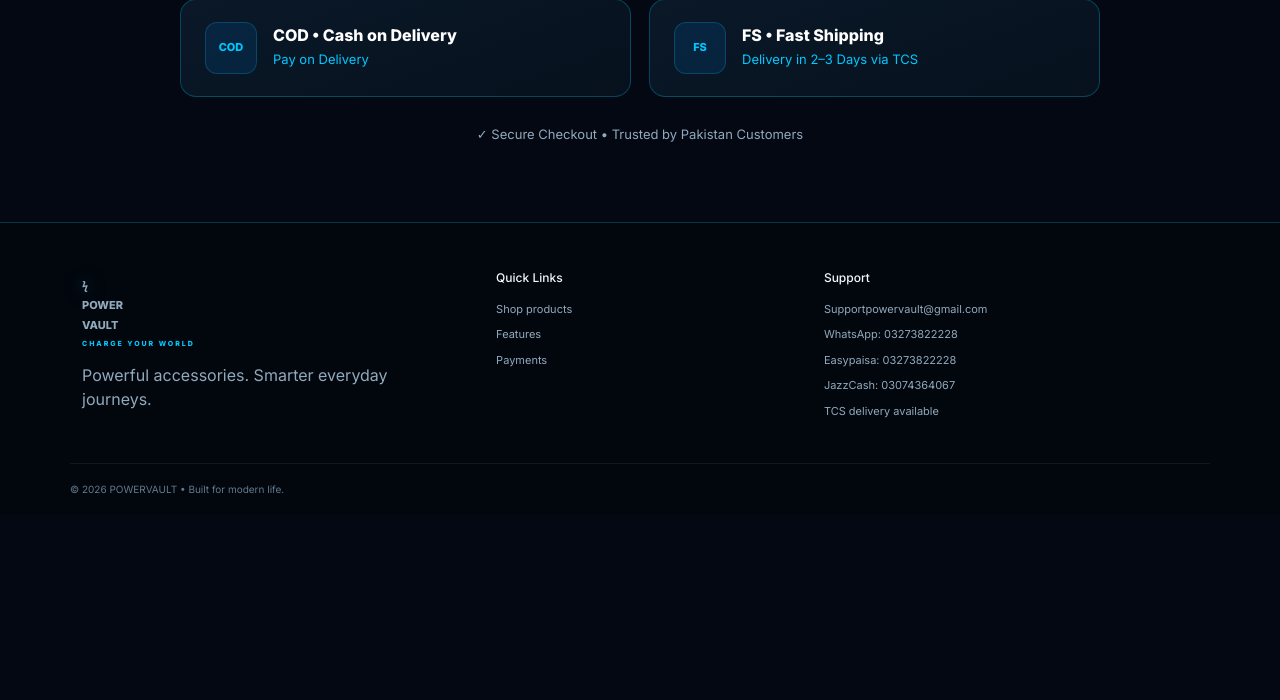
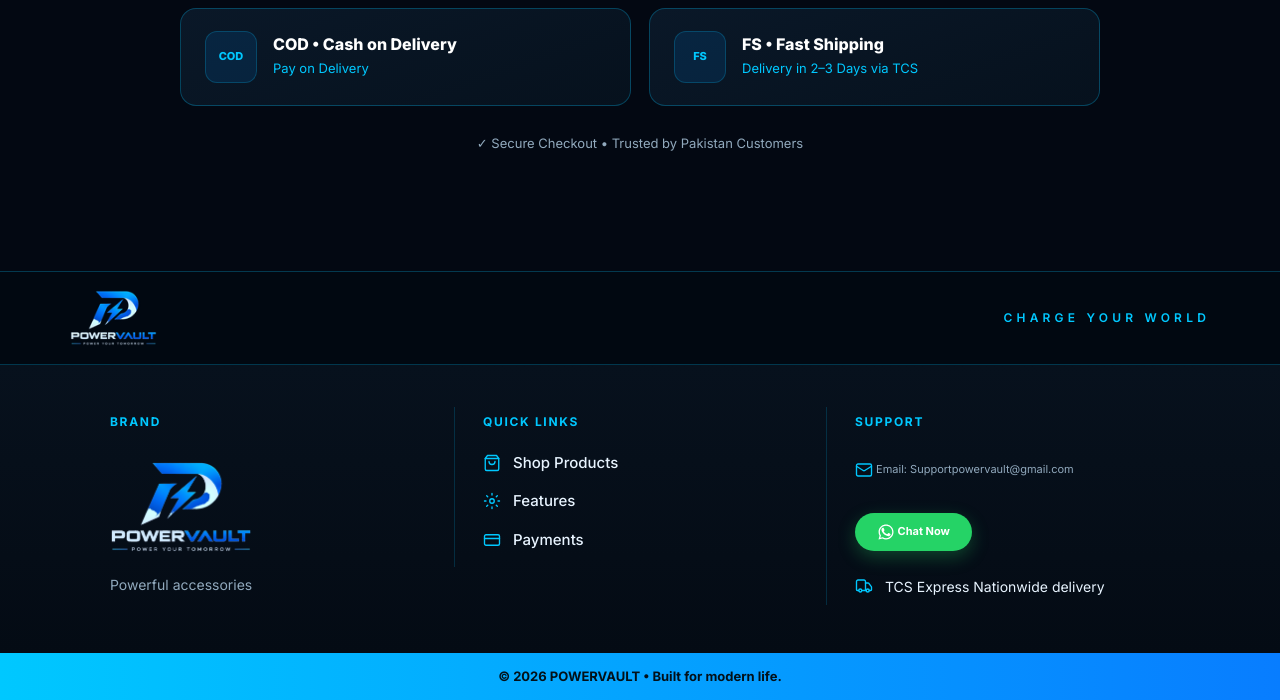
Before and after one commit to esmaimtiaz24-dot/powervault23, a PHP site: page /index.html in a window 1280 px wide. Shown: the part 2270-2970 px from the top of the page. Before the commit the page ends 2763 px from the top, so only its background shows below. Run offline with PHP 8.4, Linux system fonts and the light colour scheme.

Commit message:
Update Pages demo with brand logo and professional footer
Co-authored-by: Cursor <cursoragent@cursor.com>

```diff
--- a/index.html
+++ b/index.html
@@ -15,8 +15,7 @@
   <nav class="navbar navbar-expand-lg navbar-dark pv-nav sticky-top">
     <div class="container">
       <a class="navbar-brand brand" href="index.html">
-        <span class="brand-mark">ϟ</span>
-        <span>POWER<span class="cyan">VAULT</span><small>CHARGE YOUR WORLD</small></span>
+        <img class="brand-logo" src="logo-nav.png" alt="POWERVAULT" width="99" height="64">
       </a>
       <button class="navbar-toggler" type="button" data-bs-toggle="collapse" data-bs-target="#pvNav" aria-label="Toggle navigation">
         <span class="navbar-toggler-icon"></span>
@@ -185,30 +184,68 @@
   </main>
 
   <footer class="pv-footer" id="contact">
-    <div class="container footer-grid">
-      <div>
-        <a class="navbar-brand brand" href="index.html">
-          <span class="brand-mark">ϟ</span>
-          <span>POWER<span class="cyan">VAULT</span><small>CHARGE YOUR WORLD</small></span>
+    <div class="footer-brand-bar">
+      <div class="container footer-brand-inner">
+        <a class="footer-logo" href="index.html">
+          <img src="logo-nav.png" alt="POWERVAULT" width="99" height="64">
         </a>
-        <p class="muted mt-3">Powerful accessories. Smarter everyday journeys.</p>
-      </div>
-      <div>
-        <h6>Quick Links</h6>
-        <a href="#products">Shop products</a>
-        <a href="#features">Features</a>
-        <a href="#payments">Payments</a>
-      </div>
-      <div>
-        <h6>Support</h6>
-        <a href="mailto:Supportpowervault@gmail.com">Supportpowervault@gmail.com</a>
-        <a href="https://wa.me/923273822228" target="_blank" rel="noopener">WhatsApp: 03273822228</a>
-        <span>Easypaisa: 03273822228</span>
-        <span>JazzCash: 03074364067</span>
-        <span>TCS delivery available</span>
+        <span class="footer-tagline">CHARGE YOUR WORLD</span>
       </div>
     </div>
-    <div class="container copyright">© 2026 POWERVAULT • Built for modern life.</div>
+
+    <div class="footer-main">
+      <div class="container footer-grid">
+        <div class="footer-col">
+          <h6>Brand</h6>
+          <div class="footer-brand-block">
+            <a class="footer-logo-lg" href="index.html">
+              <img src="logo.png" alt="POWERVAULT" width="160" height="103">
+            </a>
+            <p>Powerful accessories</p>
+          </div>
+        </div>
+
+        <div class="footer-col">
+          <h6>Quick Links</h6>
+          <nav class="footer-links">
+            <a href="#products">
+              <svg viewBox="0 0 24 24" width="18" height="18" fill="none" stroke="currentColor" stroke-width="1.8" stroke-linecap="round" stroke-linejoin="round" aria-hidden="true"><path d="M6 2 3 6v14a2 2 0 0 0 2 2h14a2 2 0 0 0 2-2V6l-3-4Z"/><path d="M3 6h18"/><path d="M16 10a4 4 0 0 1-8 0"/></svg>
+              Shop Products
+            </a>
+            <a href="#features">
+              <svg viewBox="0 0 24 24" width="18" height="18" fill="none" stroke="currentColor" stroke-width="1.8" stroke-linecap="round" stroke-linejoin="round" aria-hidden="true"><circle cx="12" cy="12" r="3"/><path d="M12 2v2M12 20v2M4.9 4.9l1.4 1.4M17.7 17.7l1.4 1.4M2 12h2M20 12h2M4.9 19.1l1.4-1.4M17.7 6.3l1.4-1.4"/></svg>
+              Features
+            </a>
+            <a href="#payments">
+              <svg viewBox="0 0 24 24" width="18" height="18" fill="none" stroke="currentColor" stroke-width="1.8" stroke-linecap="round" stroke-linejoin="round" aria-hidden="true"><rect width="20" height="14" x="2" y="5" rx="2"/><path d="M2 10h20"/></svg>
+              Payments
+            </a>
+          </nav>
+        </div>
+
+        <div class="footer-col">
+          <h6>Support</h6>
+          <div class="footer-support">
+            <a class="footer-support-item" href="mailto:Supportpowervault@gmail.com">
+              <svg viewBox="0 0 24 24" width="18" height="18" fill="none" stroke="currentColor" stroke-width="1.8" stroke-linecap="round" stroke-linejoin="round" aria-hidden="true"><rect width="20" height="16" x="2" y="4" rx="2"/><path d="m22 7-8.97 5.7a1.94 1.94 0 0 1-2.06 0L2 7"/></svg>
+              Email: Supportpowervault@gmail.com
+            </a>
+            <a class="footer-wa-btn" href="https://wa.me/923273822228" target="_blank" rel="noopener">
+              <svg viewBox="0 0 24 24" width="18" height="18" fill="currentColor" aria-hidden="true"><path d="M17.47 14.38c-.3-.15-1.77-.87-2.04-.97-.27-.1-.47-.15-.67.15-.2.3-.77.97-.95 1.17-.17.2-.35.22-.65.07-.3-.15-1.26-.46-2.4-1.48-.89-.79-1.49-1.77-1.66-2.07-.17-.3-.02-.46.13-.61.13-.13.3-.35.45-.52.15-.17.2-.3.3-.5.1-.2.05-.37-.02-.52-.08-.15-.67-1.62-.92-2.22-.24-.58-.49-.5-.67-.51h-.57c-.2 0-.52.07-.79.37-.27.3-1.04 1.02-1.04 2.48s1.07 2.88 1.22 3.08c.15.2 2.1 3.2 5.08 4.49.71.31 1.26.49 1.69.63.71.23 1.36.2 1.87.12.57-.09 1.77-.72 2.02-1.42.25-.7.25-1.3.17-1.42-.07-.12-.27-.2-.57-.35z"/><path d="M12.04 2C6.54 2 2.07 6.46 2.07 11.96c0 1.76.46 3.48 1.34 5L2 22l5.2-1.36a9.9 9.9 0 0 0 4.84 1.23h.01c5.5 0 9.96-4.46 9.96-9.96C22.01 6.46 17.54 2 12.04 2zm0 18.18h-.01a8.22 8.22 0 0 1-4.19-1.15l-.3-.18-3.09.81.83-3.01-.2-.31a8.2 8.2 0 0 1-1.26-4.38c0-4.54 3.7-8.23 8.24-8.23 4.54 0 8.23 3.7 8.23 8.23 0 4.54-3.7 8.22-8.24 8.22z"/></svg>
+              Chat Now
+            </a>
+            <div class="footer-support-item">
+              <svg viewBox="0 0 24 24" width="18" height="18" fill="none" stroke="currentColor" stroke-width="1.8" stroke-linecap="round" stroke-linejoin="round" aria-hidden="true"><path d="M14 18V6a2 2 0 0 0-2-2H4a2 2 0 0 0-2 2v11a1 1 0 0 0 1 1h2"/><path d="M15 18H9"/><path d="M19 18h2a1 1 0 0 0 1-1v-3.65a1 1 0 0 0-.22-.62l-3.48-4.35A1 1 0 0 0 17.52 8H14"/><circle cx="17" cy="18" r="2"/><circle cx="7" cy="18" r="2"/></svg>
+              TCS Express Nationwide delivery
+            </div>
+          </div>
+        </div>
+      </div>
+    </div>
+
+    <div class="footer-copyright">
+      <div class="container">© 2026 POWERVAULT • Built for modern life.</div>
+    </div>
   </footer>
 
   <script src="https://cdn.jsdelivr.net/npm/bootstrap@5.3.3/dist/js/bootstrap.bundle.min.js"></script>
--- a/pages.css
+++ b/pages.css
@@ -1,6 +1,136 @@
 /* GitHub Pages static demo overrides */
 
 .cyan{color:var(--cyan)}
+
+.brand-logo{
+  display:block;
+  height:56px;
+  width:auto;
+  object-fit:contain;
+}
+.pv-nav .navbar-brand{padding-top:6px;padding-bottom:6px}
+
+/* Updated professional footer */
+.pv-footer{
+  background:#040b14;
+  border-top:1px solid var(--line);
+  padding:0;
+  margin-top:40px;
+  color:#fff;
+}
+.footer-brand-bar{
+  background:rgba(2,8,17,.95);
+  border-bottom:1px solid var(--line);
+}
+.footer-brand-inner{
+  display:flex;
+  align-items:center;
+  justify-content:space-between;
+  gap:20px;
+  padding:18px 0;
+  min-height:72px;
+}
+.footer-logo,.footer-logo-lg{
+  display:inline-flex;
+  align-items:center;
+  text-decoration:none;
+  line-height:0;
+}
+.footer-logo img{display:block;height:56px;width:auto;object-fit:contain}
+.footer-logo-lg img{display:block;height:92px;width:auto;object-fit:contain}
+.footer-tagline{
+  color:var(--cyan);
+  font-size:12px;
+  font-weight:600;
+  letter-spacing:.35em;
+  text-transform:uppercase;
+  white-space:nowrap;
+}
+.footer-main{
+  background:linear-gradient(180deg,#07111d,#040b14);
+  padding:42px 0 48px;
+}
+.footer-grid{
+  display:grid;
+  grid-template-columns:1fr 1fr 1fr;
+  gap:0;
+  padding-bottom:0;
+  align-items:start;
+}
+.footer-col{padding:8px 28px;min-height:160px}
+.footer-col + .footer-col{border-left:1px solid rgba(0,194,255,.18)}
+.footer-col h6{
+  font-size:12px;
+  font-weight:700;
+  color:var(--cyan);
+  margin:0 0 22px;
+  letter-spacing:.14em;
+  text-transform:uppercase;
+}
+.footer-brand-block{
+  display:flex;
+  flex-direction:column;
+  align-items:flex-start;
+  gap:12px;
+}
+.footer-brand-block p{margin:0;color:var(--muted);font-size:14px}
+.footer-links{display:flex;flex-direction:column;gap:16px}
+.footer-links a{
+  display:inline-flex;
+  align-items:center;
+  gap:12px;
+  color:#e8f4ff;
+  font-size:15px;
+  font-weight:500;
+  text-decoration:none;
+  margin:0;
+}
+.footer-links a svg,
+.footer-support-item svg{color:var(--cyan);flex-shrink:0}
+.footer-links a:hover{color:var(--cyan)}
+.footer-support{
+  display:flex;
+  flex-direction:column;
+  align-items:flex-start;
+  gap:16px;
+}
+.footer-support-item{
+  display:inline-flex;
+  align-items:center;
+  gap:12px;
+  color:#e8f4ff;
+  font-size:14px;
+  margin:0;
+  text-decoration:none;
+}
+a.footer-support-item:hover{color:var(--cyan)}
+.footer-wa-btn{
+  display:inline-flex;
+  align-items:center;
+  gap:10px;
+  background:#25d366;
+  color:#fff!important;
+  font-size:14px;
+  font-weight:700;
+  padding:10px 22px;
+  border-radius:999px;
+  text-decoration:none;
+  box-shadow:0 6px 18px rgba(37,211,102,.28);
+}
+.footer-wa-btn:hover{
+  color:#fff!important;
+  transform:translateY(-1px);
+  box-shadow:0 8px 22px rgba(37,211,102,.4);
+}
+.footer-copyright{
+  background:linear-gradient(90deg,var(--cyan),var(--blue));
+  color:#031018;
+  text-align:center;
+  font-size:13px;
+  font-weight:700;
+  padding:14px 0;
+}
+.footer-copyright .container{color:#031018}
 
 .pages-hero{
   position:relative;
@@ -171,4 +301,20 @@
   .hero-copy p{margin-left:auto;margin-right:auto}
   .hero-stats{margin-left:auto;margin-right:auto;text-align:left}
   .pages-payment-grid{grid-template-columns:1fr}
+  .footer-grid{grid-template-columns:1fr;gap:0}
+  .footer-col{
+    padding:18px 0;
+    min-height:0;
+    border-left:0!important;
+    border-top:1px solid rgba(255,255,255,.1);
+  }
+  .footer-col:first-child{border-top:0;padding-top:0}
+  .footer-brand-inner{
+    flex-direction:column;
+    align-items:flex-start;
+    gap:10px;
+  }
+  .footer-logo img{height:48px}
+  .footer-logo-lg img{height:72px}
+  .footer-tagline{letter-spacing:.22em;font-size:11px}
 }
```
Also changed, not shown: assets/css/style.css (added, +458 -0 lines), assets/images/logo-nav.png (added), assets/images/logo.png (added), logo-nav.png (added), logo.png (added).
